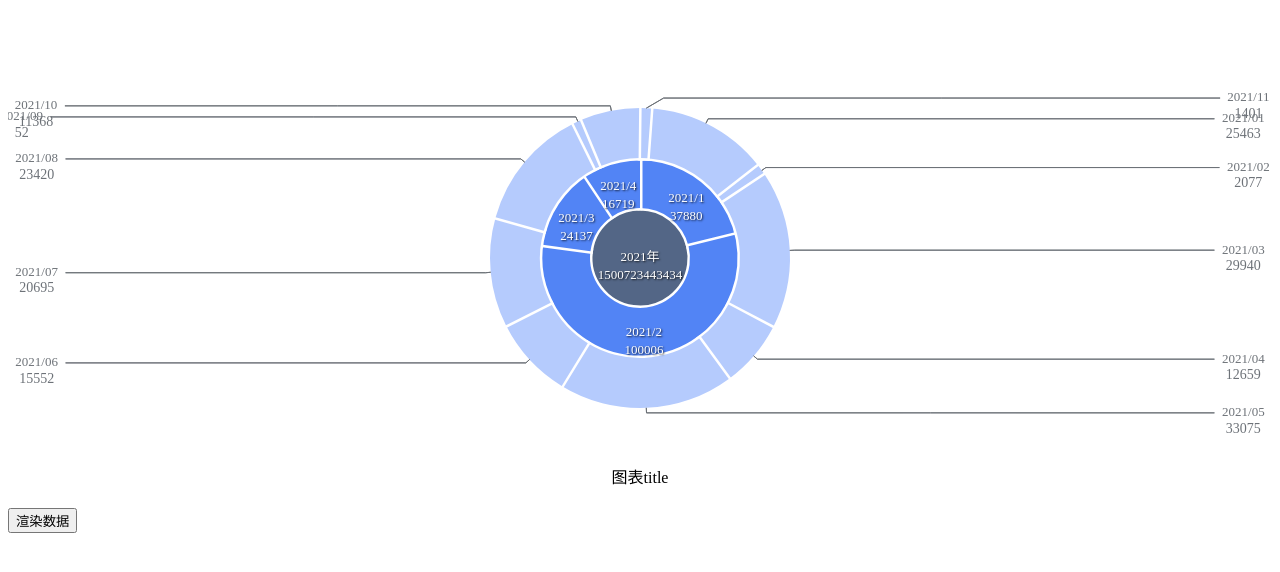
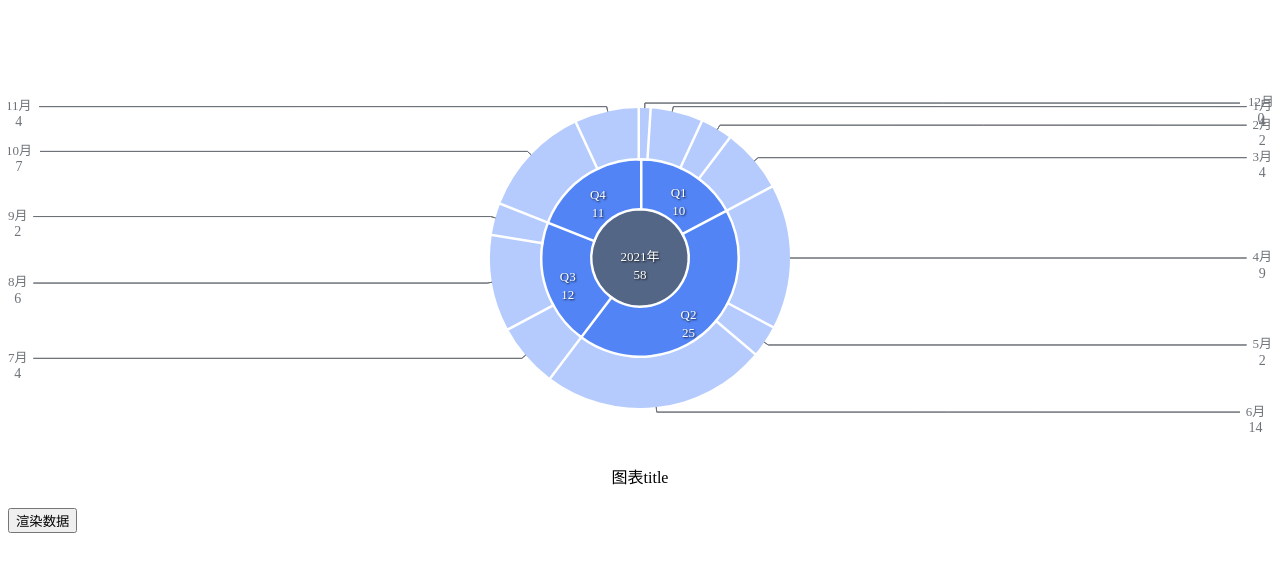
Before and after one commit to dwqdaiwenqi/simple-sunburst-chart, a website: page demo/index.html in a window 1280 px wide. Drawn offline with Linux system fonts and the light colour scheme.

Commit message:
fix(label): 扩大边缘

```diff
--- a/demo/index.html
+++ b/demo/index.html
@@ -22,31 +22,33 @@
     //   ],
     // ]
 
-    let data = [[
-      {"name":"2021年","value":1500723443434,"meta":{"type":"year","value":10214343,"title":"2021年","name":"2021年","format":"YYYY"}}
-    ],
-    [{"name":"2021/1","value":37880,"meta":{"type":"season","value":123,"name":"2021/1","format":"YYYY/Q",
-      "title":"2021/第1季度"}},
-      {"name":"2021/2","value":100006,
-      "meta":{"type":"season","value":2,
-      "name":"2021/2","format":"YYYY/Q","title":"2021/第2季度"}},
-      {"name":"2021/3","value":24137,"meta":{"type":"season","value":3,"name":"2021/3","format":"YYYY/Q",
-      "title":"2021/第3季度"}},
-      {"name":"2021/4","value":16719,"meta":{"type":"season","value":4,"name":"2021/4","format":"YYYY/Q",
-      "title":"2021/第4季度"}}],
-      [{"name":"2021/01","value":25463,"meta":{"type":"month","value":0,"name":"2021/01",
-      "format":"YYYY/MM","title":"2021/01月"}},
-      {"name":"2021/02","value":2077,"meta":{"type":"month","value":1,"name":"2021/02",
-      "format":"YYYY/MM","title":"2021/02月"}},{"name":"2021/03","value":29940,"meta":{
-        "type":"month","value":2,"name":"2021/03","format":"YYYY/MM","title":"2021/03月"}},
-        {"name":"2021/04","value":12659,"meta":{"type":"month","value":3,"name":"2021/04",
-        "format":"YYYY/MM","title":"2021/04月"}},{"name":"2021/05","value":33075,"meta":{
-          "type":"month","value":4,"name":"2021/05","format":"YYYY/MM","title":"2021/05月"}},
-          {"name":"2021/06","value":15552,"meta":{"type":"month","value":5,"name":"2021/06","format":"YYYY/MM","title":"2021/06月"}},{"name":"2021/07","value":20695,"meta":{"type":"month","value":6,"name":"2021/07","format":"YYYY/MM","title":"2021/07月"}},{"name":"2021/08","value":23420,"meta":
-          {"type":"month","value":7,"name":"2021/08","format":"YYYY/MM","title":"2021/08月"}},{"name":"2021/09","value":52,"meta":{"type":"month","value":8,"name":"2021/09","format":"YYYY/MM","title":"2021/09月"}},
-          {"name":"2021/10","value":11368,"meta":
-          {"type":"month","value":9,"name":"2021/10","format":"YYYY/MM","title":"2021/10月"}},
-          {"name":"2021/11","value":1401,"meta":{"type":"month","value":10,"name":"2021/11","format":"YYYY/MM","title":"2021/11月"}}]]
+    // let data = [[
+    //   {"name":"2021年","value":1500723443434,"meta":{"type":"year","value":10214343,"title":"2021年","name":"2021年","format":"YYYY"}}
+    // ],
+    // [{"name":"2021/1","value":37880,"meta":{"type":"season","value":123,"name":"2021/1","format":"YYYY/Q",
+    //   "title":"2021/第1季度"}},
+    //   {"name":"2021/2","value":100006,
+    //   "meta":{"type":"season","value":2,
+    //   "name":"2021/2","format":"YYYY/Q","title":"2021/第2季度"}},
+    //   {"name":"2021/3","value":24137,"meta":{"type":"season","value":3,"name":"2021/3","format":"YYYY/Q",
+    //   "title":"2021/第3季度"}},
+    //   {"name":"2021/4","value":16719,"meta":{"type":"season","value":4,"name":"2021/4","format":"YYYY/Q",
+    //   "title":"2021/第4季度"}}],
+    //   [{"name":"2021/01","value":25463,"meta":{"type":"month","value":0,"name":"2021/01",
+    //   "format":"YYYY/MM","title":"2021/01月"}},
+    //   {"name":"2021/02","value":2077,"meta":{"type":"month","value":1,"name":"2021/02",
+    //   "format":"YYYY/MM","title":"2021/02月"}},{"name":"2021/03","value":29940,"meta":{
+    //     "type":"month","value":2,"name":"2021/03","format":"YYYY/MM","title":"2021/03月"}},
+    //     {"name":"2021/04","value":12659,"meta":{"type":"month","value":3,"name":"2021/04",
+    //     "format":"YYYY/MM","title":"2021/04月"}},{"name":"2021/05","value":33075,"meta":{
+    //       "type":"month","value":4,"name":"2021/05","format":"YYYY/MM","title":"2021/05月"}},
+    //       {"name":"2021/06","value":15552,"meta":{"type":"month","value":5,"name":"2021/06","format":"YYYY/MM","title":"2021/06月"}},{"name":"2021/07","value":20695,"meta":{"type":"month","value":6,"name":"2021/07","format":"YYYY/MM","title":"2021/07月"}},{"name":"2021/08","value":23420,"meta":
+    //       {"type":"month","value":7,"name":"2021/08","format":"YYYY/MM","title":"2021/08月"}},{"name":"2021/09","value":52,"meta":{"type":"month","value":8,"name":"2021/09","format":"YYYY/MM","title":"2021/09月"}},
+    //       {"name":"2021/10","value":11368,"meta":
+    //       {"type":"month","value":9,"name":"2021/10","format":"YYYY/MM","title":"2021/10月"}},
+    //       {"name":"2021/11","value":1401,"meta":{"type":"month","value":10,"name":"2021/11","format":"YYYY/MM","title":"2021/11月"}}]]
+
+    let data = [[{"meta":{"type":"year","name":"2021","title":"2021"},"name":"2021年","value":58}],[{"meta":{"type":"season","name":"2021/Q1","title":"2021/Q1"},"name":"Q1","value":10},{"meta":{"type":"season","name":"2021/Q2","title":"2021/Q2"},"name":"Q2","value":25},{"meta":{"type":"season","name":"2021/Q3","title":"2021/Q3"},"name":"Q3","value":12},{"meta":{"type":"season","name":"2021/Q4","title":"2021/Q4"},"name":"Q4","value":11}],[{"meta":{"type":"month","name":"2021/01","title":"2021/01"},"name":"1月","value":4},{"meta":{"type":"month","name":"2021/02","title":"2021/02"},"name":"2月","value":2},{"meta":{"type":"month","name":"2021/03","title":"2021/03"},"name":"3月","value":4},{"meta":{"type":"month","name":"2021/04","title":"2021/04"},"name":"4月","value":9},{"meta":{"type":"month","name":"2021/05","title":"2021/05"},"name":"5月","value":2},{"meta":{"type":"month","name":"2021/06","title":"2021/06"},"name":"6月","value":14},{"meta":{"type":"month","name":"2021/07","title":"2021/07"},"name":"7月","value":4},{"meta":{"type":"month","name":"2021/08","title":"2021/08"},"name":"8月","value":6},{"meta":{"type":"month","name":"2021/09","title":"2021/09"},"name":"9月","value":2},{"meta":{"type":"month","name":"2021/10","title":"2021/10"},"name":"10月","value":7},{"meta":{"type":"month","name":"2021/11","title":"2021/11"},"name":"11月","value":4},{"meta":{"type":"month","name":"2021/12","title":"2021/12"},"name":"12月","value":0}]]
 
 
 
--- a/src/index.js
+++ b/src/index.js
@@ -238,7 +238,7 @@ export default function SunburstChart(config) {
             const labelNameWidth = labelName.getWidth()
             const labelValueWidth = labelValue.getWidth()
 
-            const lableOffset = (labelNameWidth+labelValueWidth)*.9
+            const lableOffset = (labelNameWidth+labelValueWidth)*1.2
 
             const targetX =
             dir > 0
@@ -253,7 +253,7 @@ export default function SunburstChart(config) {
             line2.y2 = line.y2
 
             // const labelNameWidth = labelName.getWidth()
-            labelName.x = line2.x2 + dir*(labelNameWidth*.8)
+            labelName.x = line2.x2 + dir*(labelNameWidth*1)
             labelName.y = line2.y2
 
             labelValue.x = labelName.x
```
